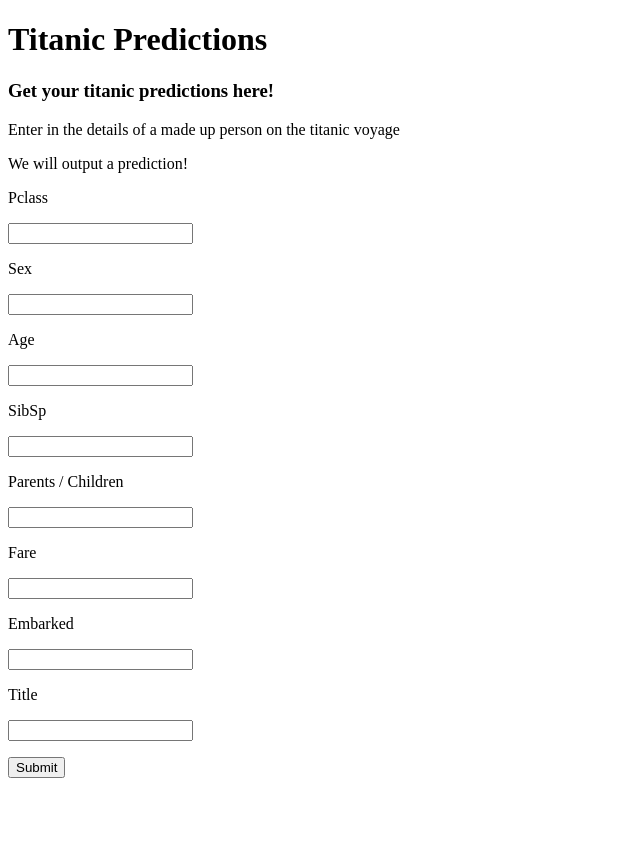
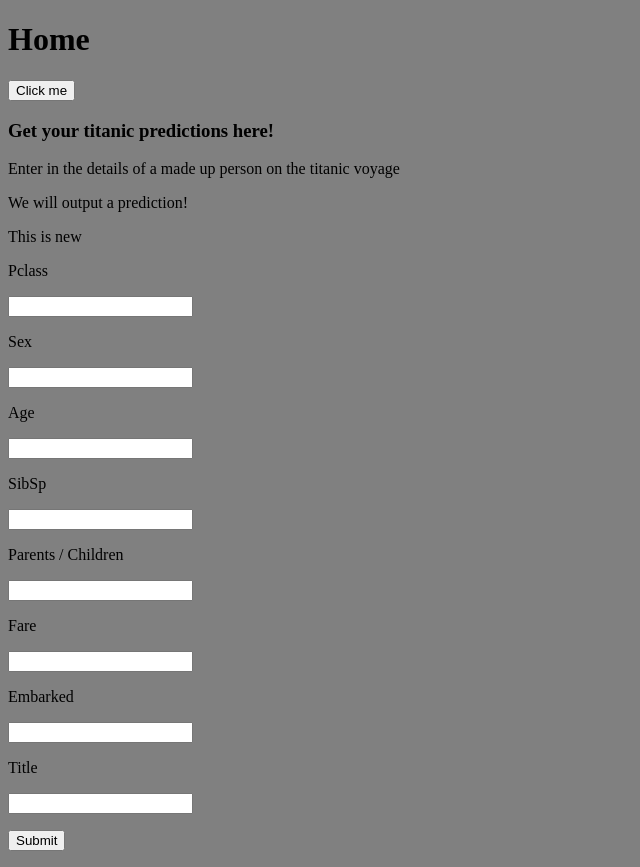
Before and after one commit to ranjpati/unaicorn, a Django app: page / in a window 1280 px wide. Shown: the whole page, without its empty margins (0-640 px from the left). Before the commit the page ends 778 px from the top, so only its background shows below. Run offline with Django 3.2, Linux system fonts and the light colour scheme.

Commit message:
Added and integrated CSS and JS into index.html

```diff
--- /dev/null
+++ b/titanic/static/main.js
@@ -0,0 +1,3 @@
+function clicked() {
+  alert("Javascript working")
+}
--- /dev/null
+++ b/titanic/static/style.css
@@ -0,0 +1,3 @@
+body {
+  background-color: grey;
+}
--- a/titanic/templates/index.html
+++ b/titanic/templates/index.html
@@ -3,12 +3,16 @@
   <head>
     <meta charset="utf-8">
     <title>Titanic Predictor</title>
+    {% load static %}
+    <link rel="stylesheet" href="{% static 'style.css' %}">
   </head>
   <body>
-    <h1>Titanic Predictions</h1>
+    <h1>Home</h1>
+    <button type="button" onclick="clicked()">Click me</button>
     <h3>Get your titanic predictions here!</h3>
     <p>Enter in the details of a made up person on the titanic voyage</p>
     <p>We will output a prediction!</p>
+    <p>This is new</p>
     <form class="" action="{%  url 'result' %}">
       {% csrf_token %}
         <p>Pclass</p>
@@ -29,5 +33,6 @@
         <input type="text" name="title">
         <p><input type="submit"></p>
     </form>
+    <script type="text/javascript" src="{% static 'main.js'%}"></script>
   </body>
 </html>
--- a/titanic/titanic/settings.py
+++ b/titanic/titanic/settings.py
@@ -25,7 +25,7 @@ SECRET_KEY = 'django-insecure-0wcaa&o)y_68i30n7a^4n32!zx5lpkohp$+z_m8tw-oc9fvfa#
 # SECURITY WARNING: don't run with debug turned on in production!
 DEBUG = True
 
-ALLOWED_HOSTS = []
+ALLOWED_HOSTS = [] #'ranjitpatilmlai.fun','www.ranjitpatilmlai.fun'
 
 
 # Application definition
@@ -116,9 +116,9 @@ USE_TZ = True
 
 # Static files (CSS, JavaScript, Images)
 # https://docs.djangoproject.com/en/3.2/howto/static-files/
-
+import os.path
 STATIC_URL = '/static/'
-
+STATICFILES_DIRS = (os.path.join('static'),)
 # Default primary key field type
 # https://docs.djangoproject.com/en/3.2/ref/settings/#default-auto-field
 
```
